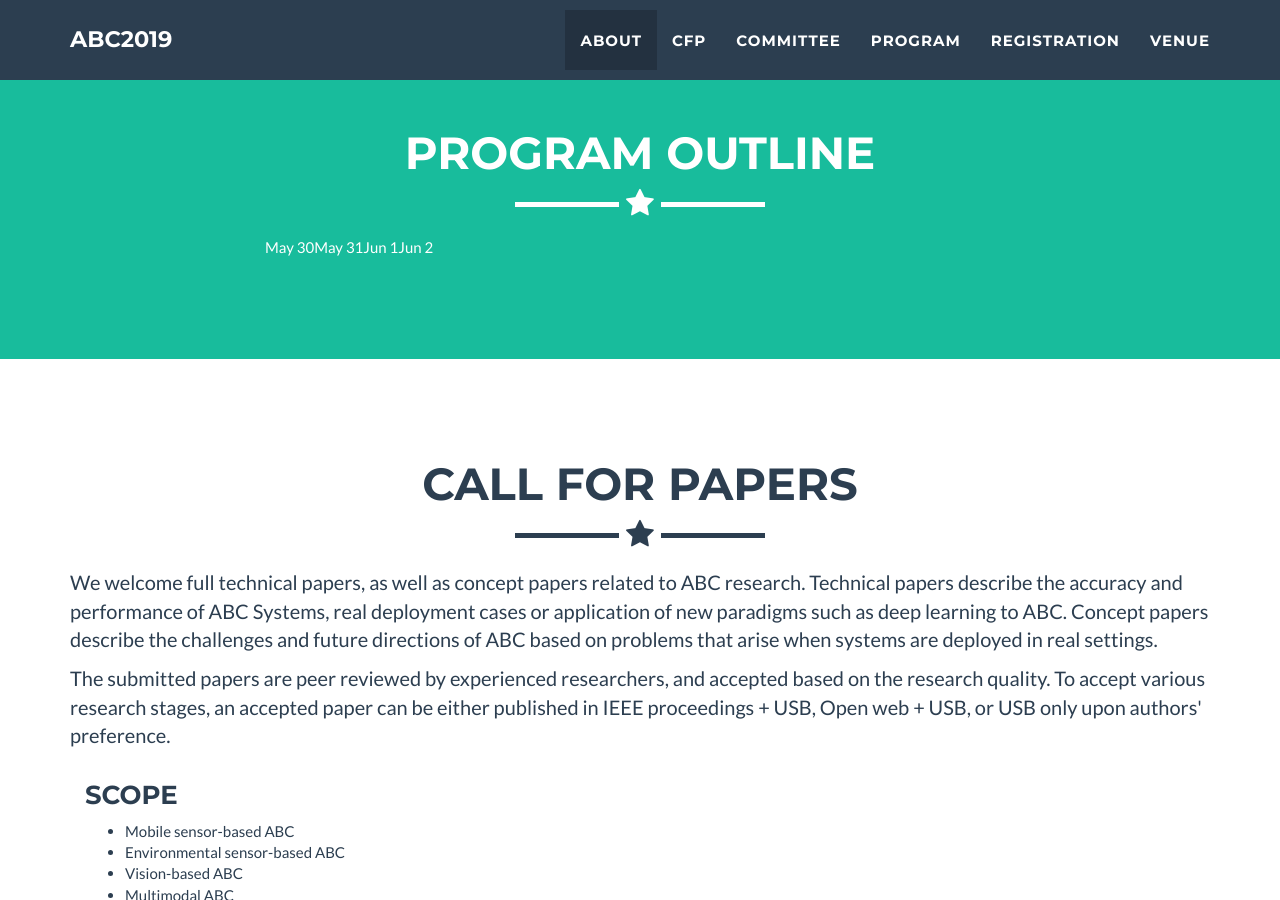
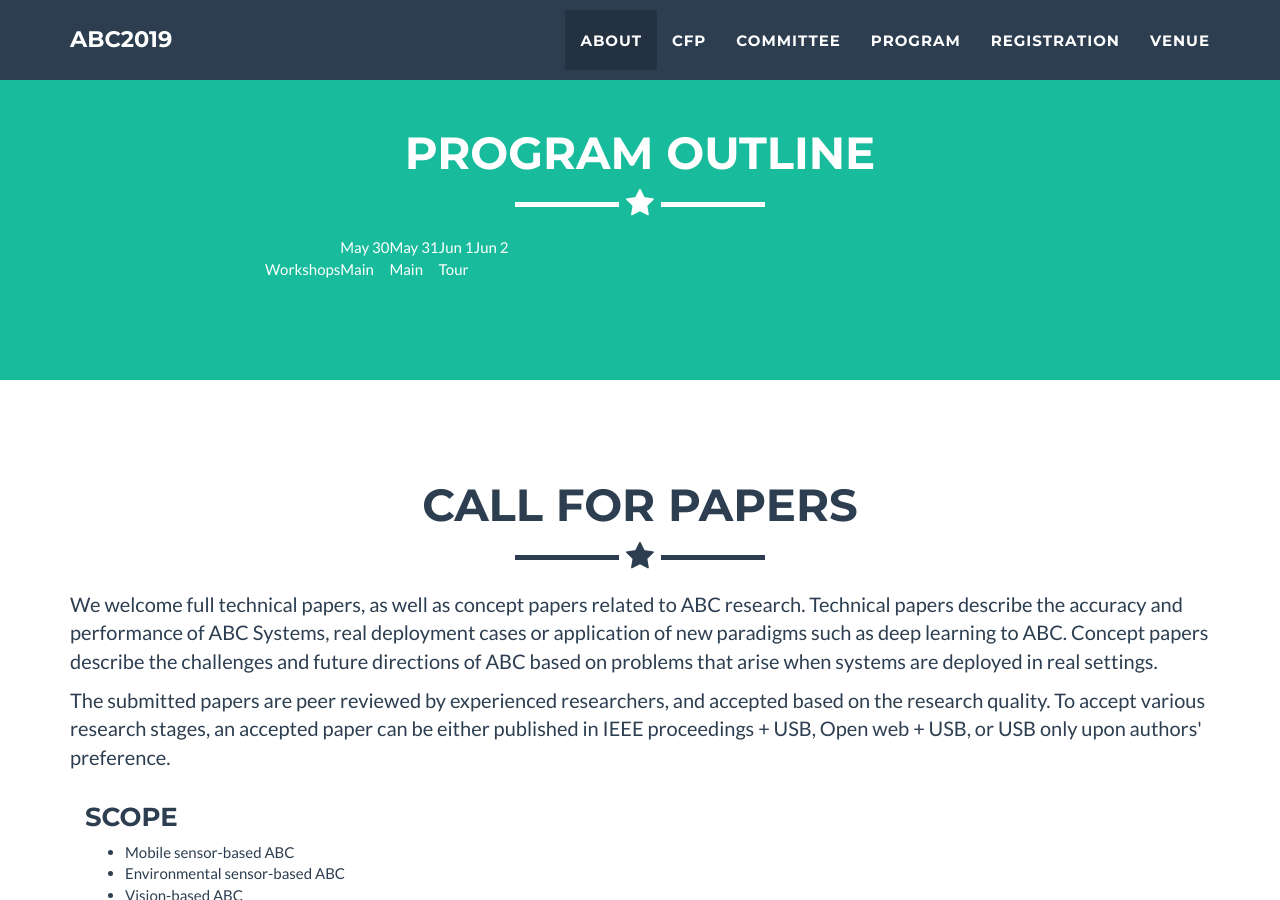
Before and after one commit to abc-research/2019, a Jekyll site: the page built from index.html, in a window 1280 px wide and 900 px high, scrolled down 1391 px. Built offline with Jekyll 4.4.1, drawn with Linux system fonts in a browser that asks for light colours.

Commit message:
Update program.html

```diff
--- a/_includes/program.html
+++ b/_includes/program.html
@@ -11,7 +11,7 @@
                 <div class="col-lg-4 col-lg-offset-2">
                  <table>
                   <th><td>May 30</td><td>May 31</td><td>Jun 1</td><td>Jun 2</td></th>
-                  <tr><td></td><td></td><td></td><td></td></tr>
+                  <tr><td>Workshops</td><td>Main</td><td>Main</td><td>Tour</td></tr>
                  </table>
                 </div>
             </div>
```
